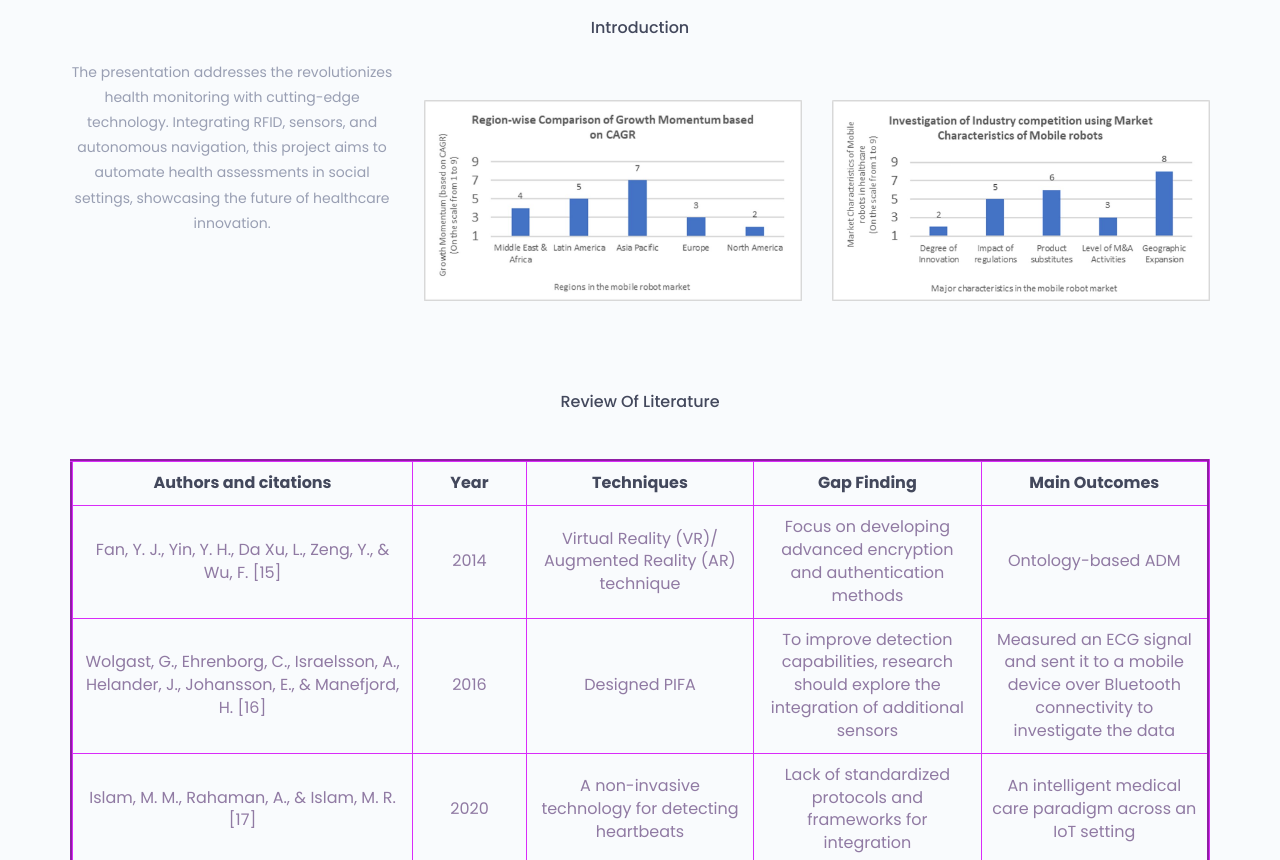
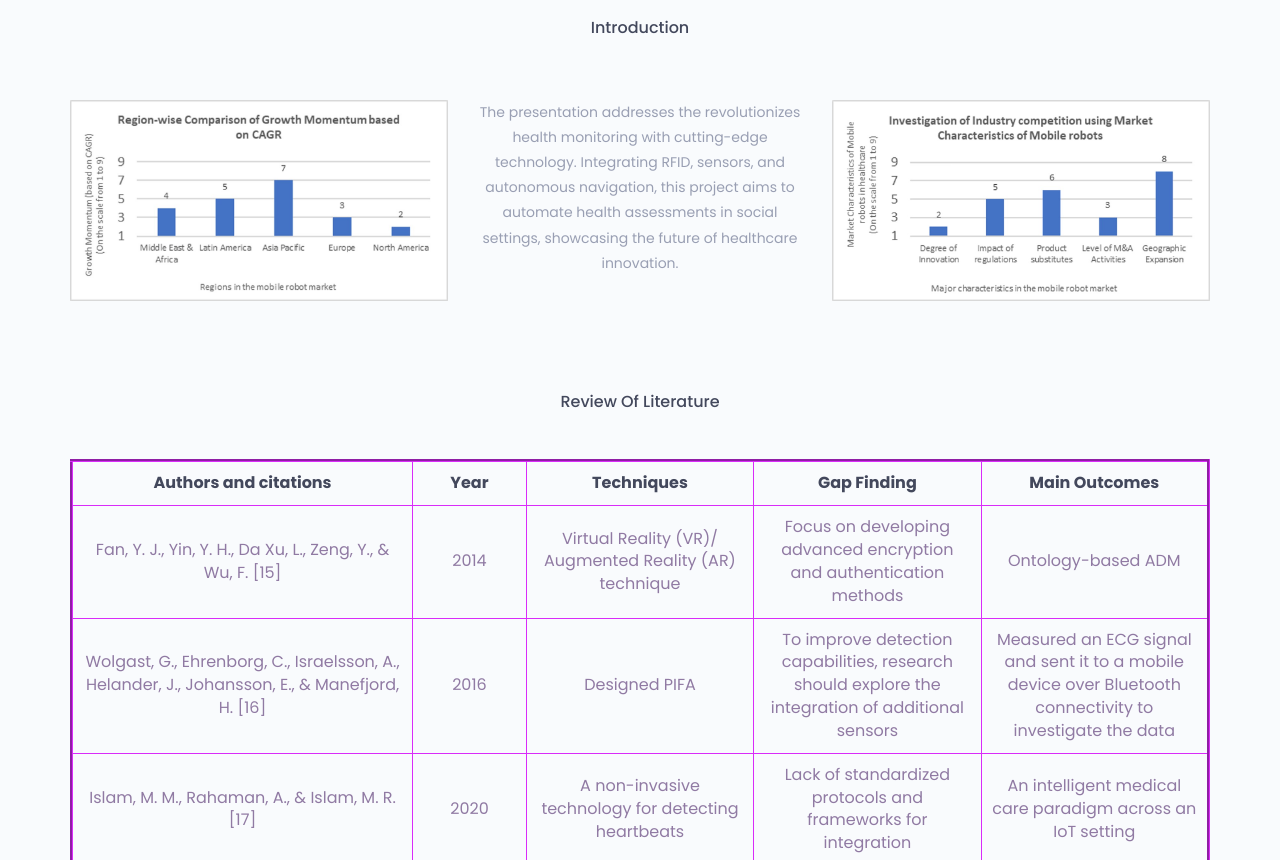
Before and after one commit to rahulgoraksha/robocare, a plain HTML site: page index.html in a window 1280 px wide. Shown: the part 2242-3102 px from the top of the page. Drawn offline with nearby package versions, Linux system fonts and the light colour scheme.

Commit message:
Update index.html

```diff
--- a/index.html
+++ b/index.html
@@ -293,11 +293,7 @@
     <div class="education-horizontal-timeline" style="margin-top: -35px;">
         <div class="row" style="display: flex; justify-content: center;">
 
-            <div class="col-md-8" style="text-align: center;">
-                <p style="width:100%;text-align: center; margin: 0 auto; color: #999fb3;">
-                    The presentation addresses the revolutionizes health monitoring with cutting-edge technology. Integrating RFID, sensors, and autonomous navigation, this project aims to automate health assessments in social settings, showcasing the future of healthcare innovation.
-                </p>
-            </div>
+
 
             <div class="col-md-8" style="margin-top: 40px;">
                 <div class="media-content" style="display: flex; justify-content: center;">
@@ -311,7 +307,11 @@
                     </div>
                 </div>
             </div><!--/.media-content-->
-
+<div class="col-md-8" style="text-align: center;margin-top: 40px;">
+                <p style="width:100%;text-align: center; margin: 0 auto; color: #999fb3;">
+                    The presentation addresses the revolutionizes health monitoring with cutting-edge technology. Integrating RFID, sensors, and autonomous navigation, this project aims to automate health assessments in social settings, showcasing the future of healthcare innovation.
+                </p>
+            </div>
             <div class="col-md-8" style="margin-top: 40px;">
                 <div class="media-content" style="display: flex; justify-content: center;">
                     <div class="row">
```
